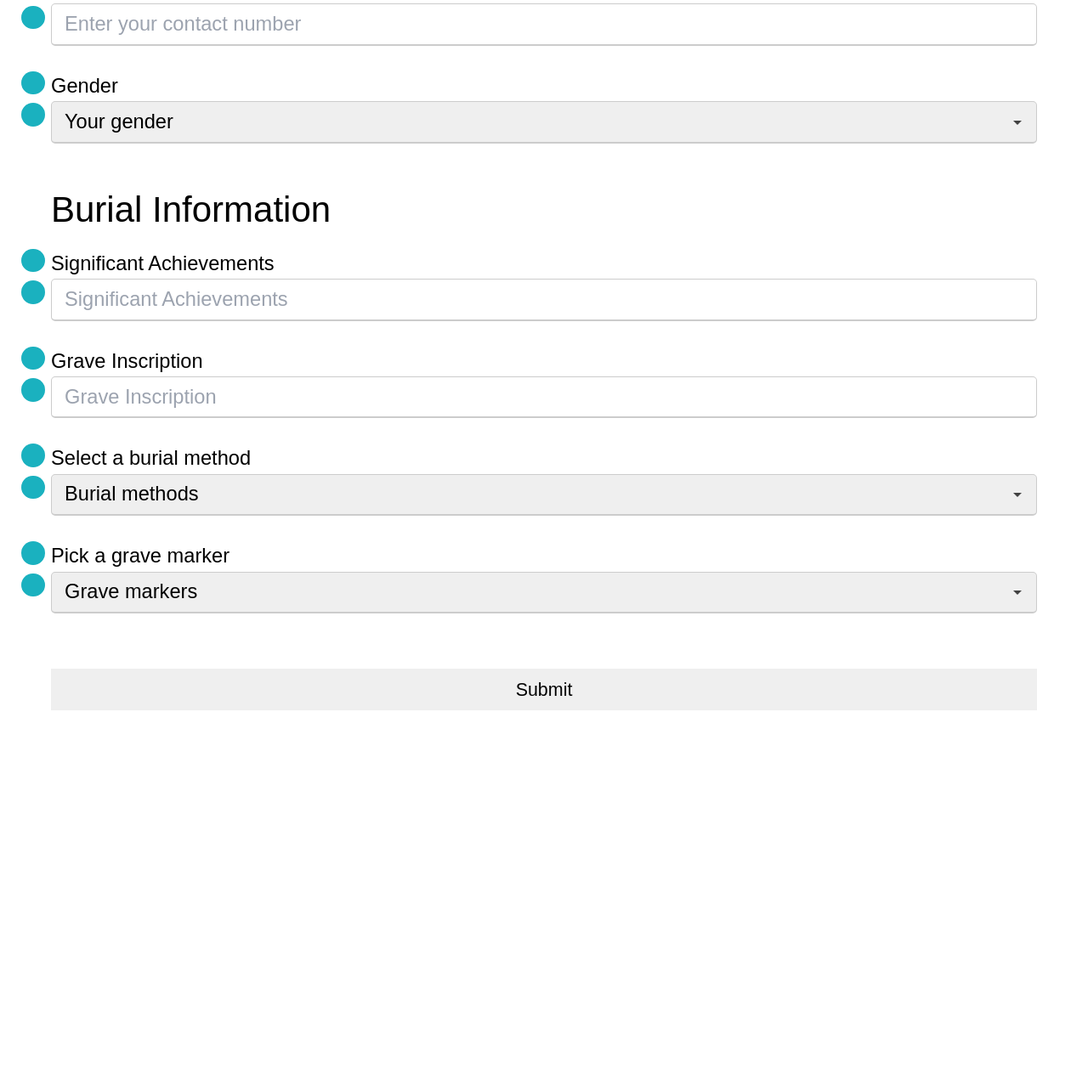
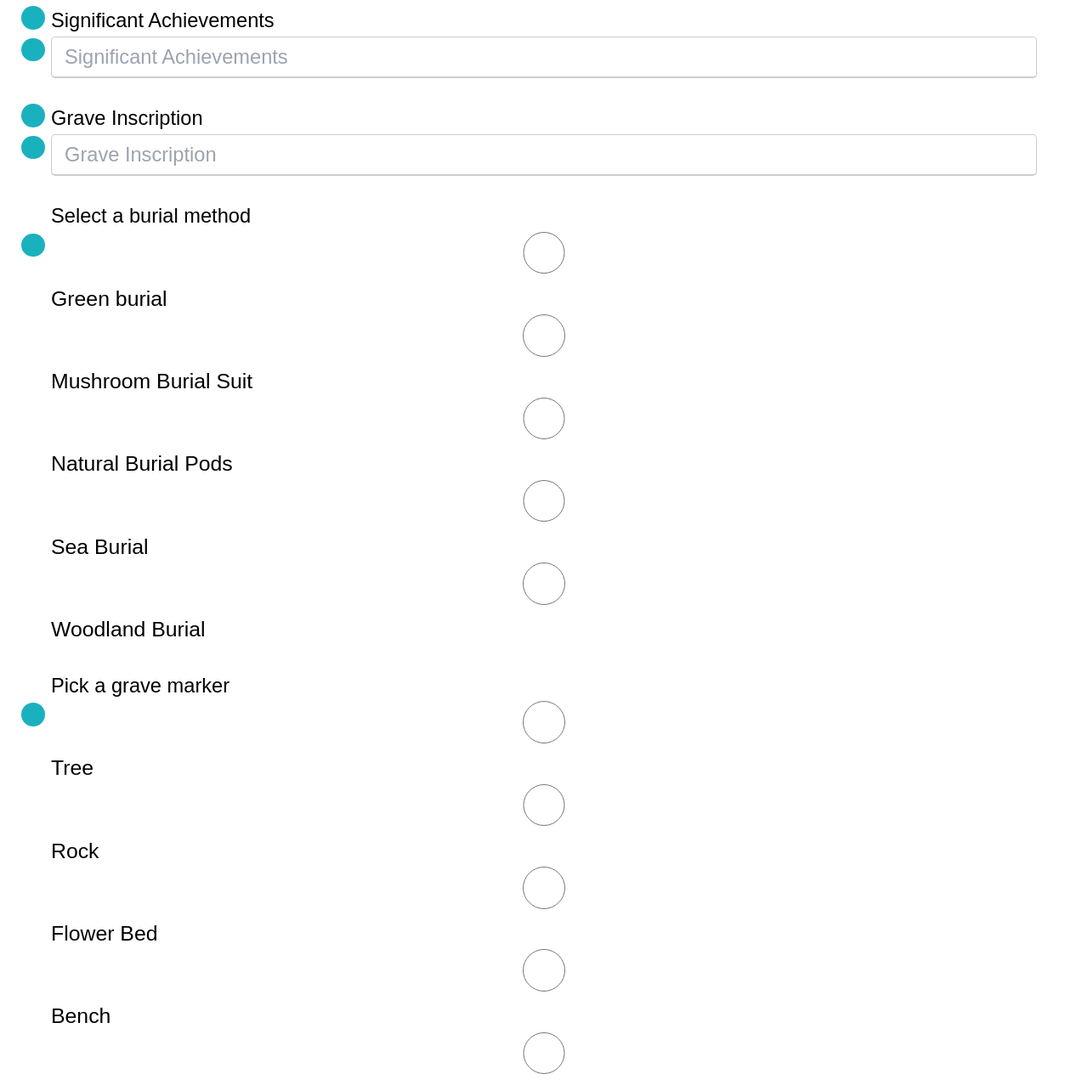
Before and after one commit to SparshMehra/MADGroupProject, a plain HTML site: page Form.html in a window 1280 px wide. Shown: the part 614-1891 px from the top of the page at 85% size. Before the commit the page ends 1550 px from the top, so only its background shows below. Drawn offline with nearby package versions, Linux system fonts and the light colour scheme.

Commit message:
Converted to radio buttons as requested by prof

```diff
--- a/Form.html
+++ b/Form.html
@@ -15,7 +15,6 @@
     <!--Linking the tailwind styles-->
     <link href="https://cdn.jsdelivr.net/npm/tailwindcss@2.2.19/dist/tailwind.min.css" rel="stylesheet">
     <!--Adding the javascript file (contains the functionality for the accesibility  features)-->
-    <script src="audio.js"></script>
     <meta name="viewport" content="width=device-width, initial-scale=1.0">
 </head>
 <!-- Initially set to light mode -->
@@ -80,21 +79,22 @@
                     </div>
                     <!--div for the gender field-->
                     <div class="input-box">
-                        <!--Adding the gender field and the the title for the field, also contains the buttons to read the
-                        title and the data typed in the input field-->
-                        <span class="details">Gender</span>
-                        <!--button to read out the question for the gender-->
-                        <button type="button" onclick="speakQuestion(this)"></button>
-                        <!--drop down select box with options for male, female, prefer not to say or other-->
-                        <select id="gender" onchange="showGenderInput()" name="gender"> <!-- DONT CHANGE THIS NAME - ZAID -->
-                            <option value="" disabled selected>Your gender</option>
-                            <option value="female">Female</option>
-                            <option value="male">Male</option>
-                            <option value="other">Other</option>
-                            <option value="prefer-not-to-say">Prefer not to say</option>
-                        </select>
-                        <!--button to read out the selevcted gender option-->
-                        <button type="button" onclick="speakSelectedOption(this)"></button>
+                        <div class="radio-group">
+                            <input type="radio" id="Male" name="gender" value="male" onchange="showGenderInput(this)" onclick="speakGender(this)">
+                            <label for="Male">Male</label>
+                        </div>
+                        <div class="radio-group">
+                            <input type="radio" id="Female" name="gender" value="female" onchange="showGenderInput(this)" onclick="speakGender(this)">
+                            <label for="Female">Female</label>
+                        </div>
+                        <div class="radio-group">
+                            <input type="radio" id="Other" name="gender" value="other" onchange="showGenderInput(this)" onclick="speakGender(this)">
+                            <label for="Other">Other</label>
+                        </div>
+                        <div class="radio-group">
+                            <input type="radio" id="PreferNotToSay" name="gender" value="prefer-not-to-say" onchange="showGenderInput(this)" onclick="speakGender(this)">
+                            <label for="PreferNotToSay">Prefer not to say</label>
+                        </div>
                     </div>
                     <!--if the user chooses the other option for the gender, a new input field is presented to type in the
                     user's gender identity-->
@@ -138,44 +138,57 @@
                         <button type="button" onclick="speakQuestion(this)"></button>
                         <button type="button" onclick="speakInput(this)"></button>
                     </div>
+                    <!-- Burial Method as radio buttons -->
                     <div class="input-box">
-                        <!--Adding the burial method field, also contains the buttons to read the
-                        title and the data typed in the input field-->
-                        <!--Question for the burial method-->
                         <span class="details">Select a burial method</span>
-                        <!--button that speaks the question prompt-->
                         <button type="button" onclick="speakQuestion(this)"></button>
-                        <!--drop down menu for the natural burial options available-->
-                        <select id="burial-method" onchange="speakOption(this)" name="burialMethod"> <!-- DONT CHANGE THIS NAME - ZAID -->
-                            <option value="" disabled selected>Burial methods</option>
-                            <option value="Green-burial">Green burial</option>
-                            <option value="Mushroom-burial-suit">Mushroom Burial Suit</option>
-                            <option value="Burial-pod">Natural Burial Pods</option>
-                            <option value="Sea-burial">Sea Burial</option>
-                            <option value="Woodland burial">Woodland Burial</option>
-                        </select>
-                        <!--button that reads the chosen burial method out aloud-->
-                        <button type="button" onclick="speakSelectedOption(this)"></button>
+                        <div class="radio-group">
+                            <input type="radio" id="green-burial" name="burialMethod" value="Green-burial" onclick="speakOption(this)">
+                            <label for="green-burial">Green burial</label>
+                        </div>
+                        <div class="radio-group">
+                            <input type="radio" id="mushroom-burial-suit" name="burialMethod" value="Mushroom-burial-suit" onclick="speakOption(this)">
+                            <label for="mushroom-burial-suit">Mushroom Burial Suit</label>
+                        </div>
+                        <div class="radio-group">
+                            <input type="radio" id="burial-pod" name="burialMethod" value="Burial-pod" onclick="speakOption(this)">
+                            <label for="burial-pod">Natural Burial Pods</label>
+                        </div>
+                        <div class="radio-group">
+                            <input type="radio" id="sea-burial" name="burialMethod" value="Sea-burial" onclick="speakOption(this)">
+                            <label for="sea-burial">Sea Burial</label>
+                        </div>
+                        <div class="radio-group">
+                            <input type="radio" id="woodland-burial" name="burialMethod" value="Woodland burial" onclick="speakOption(this)">
+                            <label for="woodland-burial">Woodland Burial</label>
+                        </div>
                     </div>
+                    <!-- Grave Marker as radio buttons -->
                     <div class="input-box">
-                        <!--Adding the grave marker options, also contains the buttons to read the
-                        title and the data typed in the input field-->
-                        <!--Question for the field-->
                         <span class="details">Pick a grave marker</span>
-                        <!--button to read the question field-->
                         <button type="button" onclick="speakQuestion(this)"></button>
-                        <!--drop down menu for the available marker options to choose from-->
-                        <select id="grave-marker" onchange="speakOption(this)" name="graveMarker"> <!-- DONT CHANGE THIS NAME - ZAID -->
-                            <option value="" disabled selected>Grave markers</option>
-                            <option value="Tree">Tree</option>
-                            <option value="Rock">Rock</option>
-                            <option value="Flower Bed">Flower Bed</option>
-                            <option value="Bench">Bench</option>
-                            <option value="GPS">GPS coordinates</option>
-                        </select>
-                        <!--button to read out the chosen marker option-->
-                        <button type="button" onclick="speakSelectedOption(this)"></button>
+                        <div class="radio-group">
+                            <input type="radio" id="tree" name="graveMarker" value="Tree" onclick="speakOption(this)">
+                            <label for="tree">Tree</label>
+                        </div>
+                        <div class="radio-group">
+                            <input type="radio" id="rock" name="graveMarker" value="Rock" onclick="speakOption(this)">
+                            <label for="rock">Rock</label>
+                        </div>
+                        <div class="radio-group">
+                            <input type="radio" id="flower-bed" name="graveMarker" value="Flower Bed" onclick="speakOption(this)">
+                            <label for="flower-bed">Flower Bed</label>
+                        </div>
+                        <div class="radio-group">
+                            <input type="radio" id="bench" name="graveMarker" value="Bench" onclick="speakOption(this)">
+                            <label for="bench">Bench</label>
+                        </div>
+                        <div class="radio-group">
+                            <input type="radio" id="gps" name="graveMarker" value="GPS" onclick="speakOption(this)">
+                            <label for="gps">GPS coordinates</label>
+                        </div>
                     </div>
+
                 </div>
                 <!--div class that contains the button to submit all user inputs-->
                 <div class="button">
@@ -187,4 +200,5 @@
     </div>
 <script src="gender.js"></script> <!-- DONT CHANGE THIS - ZAID -->
 <script src="saveInfo.js"></script>
+<script src="audio.js"></script>
 </body>
--- a/audio.js
+++ b/audio.js
@@ -30,7 +30,7 @@ function speakQuestion(button) {
 }
 
 function speakOption(select) {
-    var selectedOption = select.options[select.selectedIndex].text;
+    var selectedOption = select.value;
     speak(selectedOption);
 }
 
@@ -44,21 +44,17 @@ function speakSelectedOption(button) {
     }
 }
 
+
 function speakGender(input) {
-    var gender = input.value;
+    var gender = input.id;
     speak(gender);
-    if (gender !== "Other") {
-        document.getElementById('otherGenderInput').style.display = 'none';
-    }
 }
 
-function showGenderInput() {
-    var genderSelect = document.getElementById('gender');
-    var selectedGender = genderSelect.options[genderSelect.selectedIndex].value;
-    if (selectedGender === "other") {
+function showGenderInput(element) {
+    if (element.value !== 'other') {
+        document.getElementById('otherGenderInput').style.display = 'none';
+    } else {
         document.getElementById('otherGenderInput').style.display = 'block';
-    } else {
-        document.getElementById('otherGenderInput').style.display = 'none';
     }
 }
 
```
